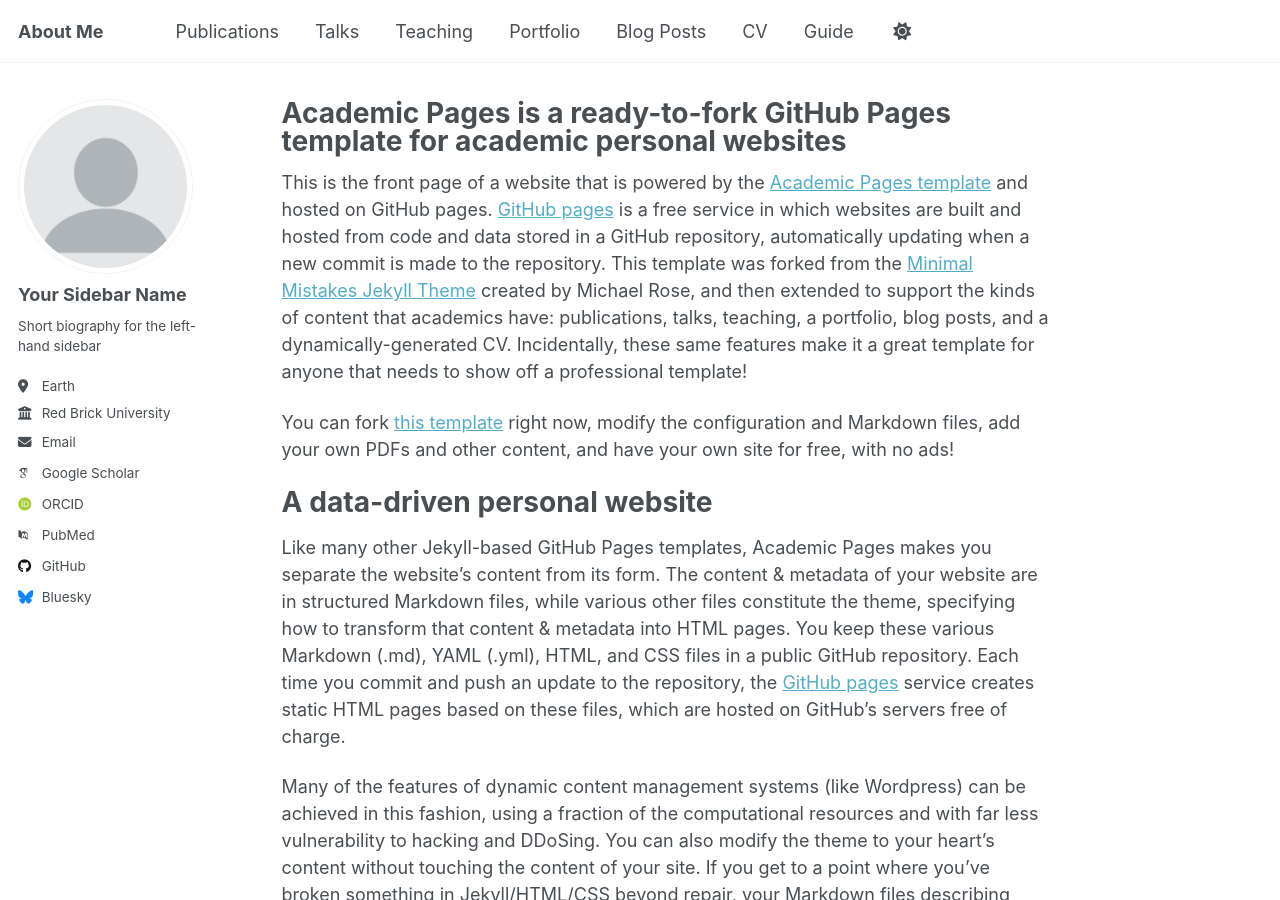
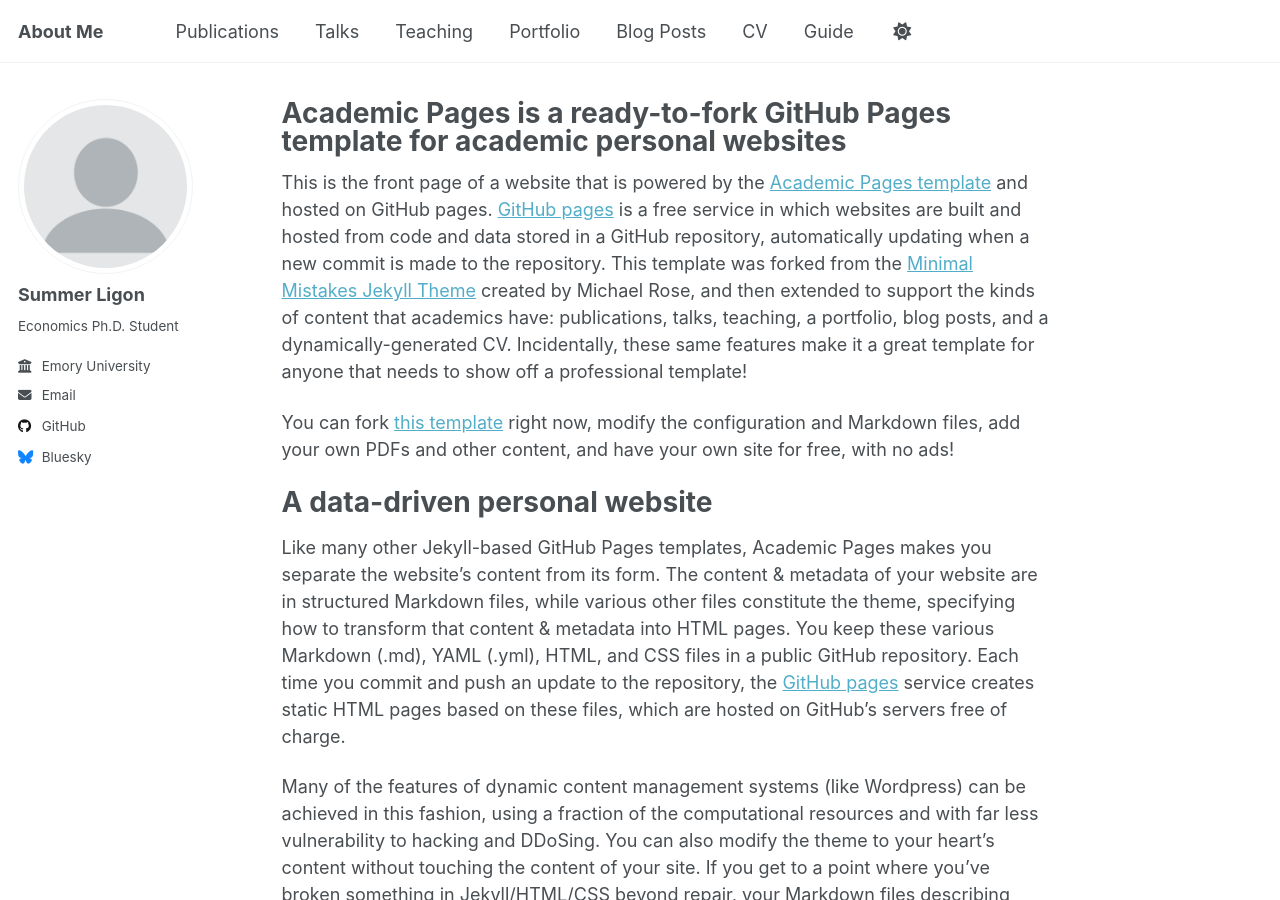
Before and after one commit to summerligon/summerligon.github.io, a Jekyll site: the page built from _pages/about.md, in a window 1280 px wide and 900 px high. Built offline with Jekyll 4.4.1, drawn with Linux system fonts in a browser that asks for light colours; some web fonts are replaced; a script that is not in the unit is left out.

Commit message:
Update _config.yml
How to add personal link is next

```diff
--- a/_config.yml
+++ b/_config.yml
@@ -23,22 +23,18 @@ repository               : "academicpages/academicpages.github.io"
 author:
   # Biographic information
   avatar           : "profile.png"
-  name             : "Your Sidebar Name"
+  name             : "Summer Ligon"
   pronouns         : # example: "she/her"
-  bio              : "Short biography for the left-hand sidebar"
-  location         : "Earth"
-  employer         : "Red Brick University"
+  bio              : "Economics Ph.D. Student"
+  employer         : "Emory University"
   uri              : # URL
-  email            : "none@example.org"
+  email            : "sligon@emory.edu"
 
   # Academic websites
   academia         : # URL
   arxiv            : # URL - Update with the correct link to your profile
-  googlescholar    : "https://scholar.google.com/citations?user=PS_CX0AAAAAJ"
   impactstory      : # URL
-  orcid            : "http://orcid.org/yourorcidurl"
   semantic         : # URL
-  pubmed           : "https://www.ncbi.nlm.nih.gov/pubmed/?term=john+snow"
   researchgate     : # URL
   scopus           : # URL
 
```
